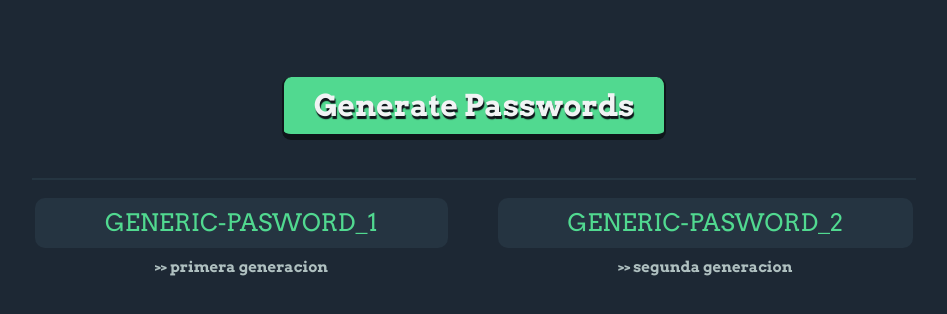
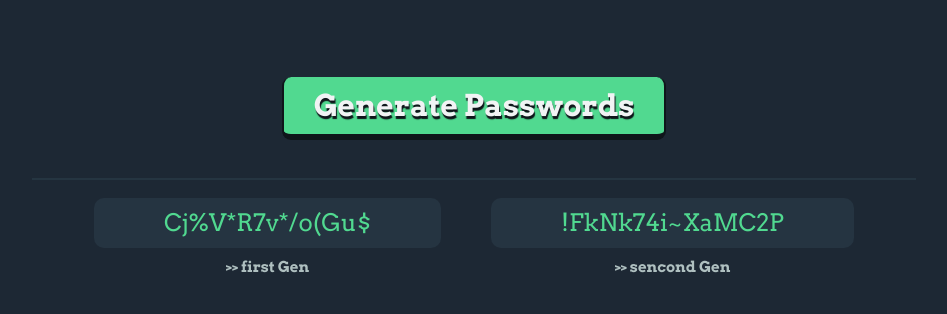
Before and after one commit to SrSujeto55/Pasword-Generator, a plain HTML site: page src/view/index.html in a window 1280 px wide. Both pictures are taken after a click on the button "Generate Passwords". Shown: the part 298-612 px from the top of the page, without its empty margins (166-1113 px from the left). Drawn offline with Linux system fonts and the light colour scheme.

Commit message:
JsLogic
in this commit i added the Javascript functionality to the page
now it generates actual Pseudo-Random passwords.
I change some bugs in the CSS in order to beauty the page.

```diff
--- a/src/JS/index.js
+++ b/src/JS/index.js
@@ -1,3 +1,19 @@
 const characters = ["A","B","C","D","E","F","G","H","I","J","K","L","M","N","O","P","Q","R","S","T","U","V","W","X","Y","Z","a","b","c","d","e","f","g",
 "h","i","j","k","l","m","n","o","p","q","r","s","t","u","v","w","x","y","z", "0", "1", "2", "3", "4", "5", "6", "7", "8", "9","~","`","!","@","#","$",
 "%","^","&","*","(",")","_","-","+","=","{","[","}","]",",","|",":",";","<",">",".","?","/"];
+
+
+function generate() {
+    let fstGen = document.querySelector("#pass_1")
+    let sndGen = document.querySelector("#pass_2")
+    let firtsPass = ""
+    let sencondPass = ""
+
+    for(let i = 0; i < 15; i++){
+        firtsPass += characters[Math.floor(Math.random()*91)]
+        sencondPass += characters[Math.floor(Math.random()*91)]
+    }
+
+    fstGen.textContent = firtsPass
+    sndGen.textContent = sencondPass
+}
--- a/src/view/index.html
+++ b/src/view/index.html
@@ -25,16 +25,17 @@
             <div id="passwords">
 
                 <div>
-                    <h2 class="pass">GENERIC-PASWORD_1</h2>
-                    <h3 class="generation"> >> primera generacion </h3>
+                    <h2 class="pass" id="pass_1">GENERIC-PASWORD_1</h2>
+                    <h3 class="generation"> >> first Gen</h3>
                 </div>
 
                 <div>
-                    <h2 class="pass">GENERIC-PASWORD_2</h2>
-                    <h3 class="generation"> >> segunda generacion </h3>
+                    <h2 class="pass" id="pass_2">GENERIC-PASWORD_2</h2>
+                    <h3 class="generation"> >> sencond Gen </h3>
                 </div>
 
             </div>
         </div>
+        <script src="../JS/index.js"></script>
     </body>
 </html>
--- a/src/view/styles.css
+++ b/src/view/styles.css
@@ -68,6 +68,11 @@ hr {
     font-family: inherit;
 }
 
+#generate:hover {
+    font-size: 45px;
+    padding: 19px 40px;
+}
+
 #passwords {
     display: flex;
     justify-content: center;
```
